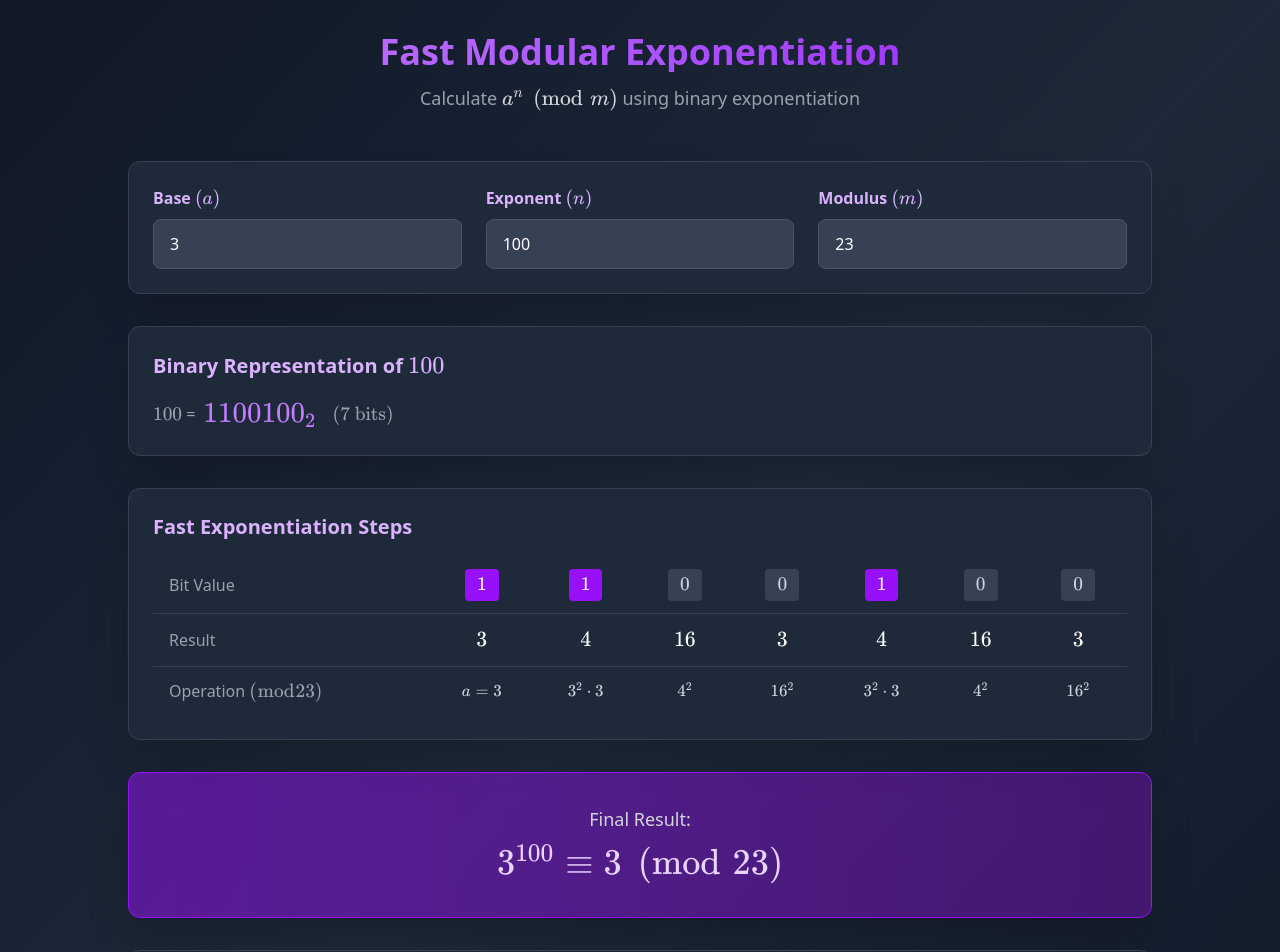
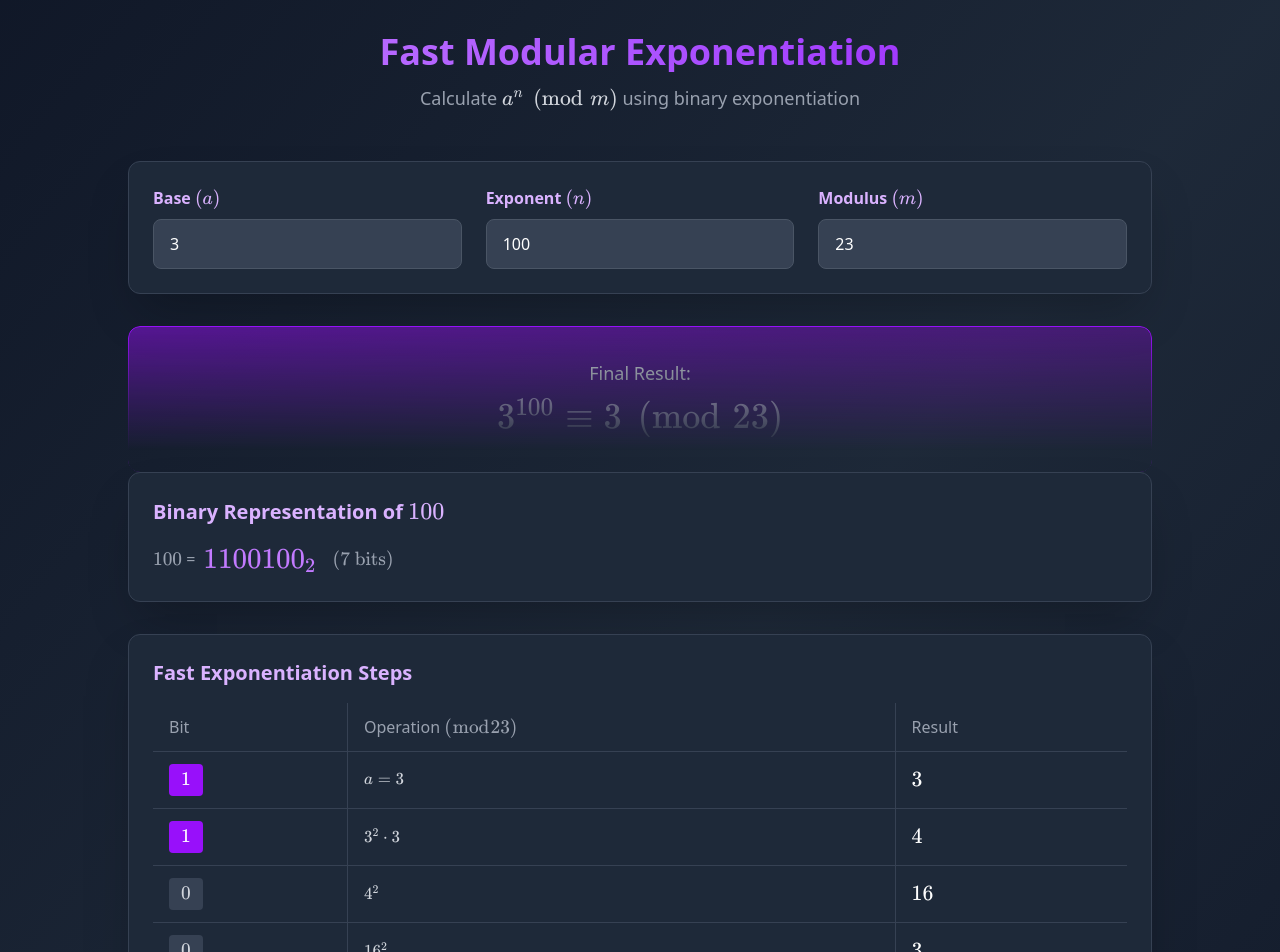
Before and after one commit to zamilbahri/fast-exponentiation, a React (Vite) app: page / in a window 1280 px wide. Shown: the top 952 px of the page. Built offline with nearby package versions, Linux system fonts and the light colour scheme.

Commit message:
vertical table UI changes

```diff
--- a/src/App.tsx
+++ b/src/App.tsx
@@ -200,6 +200,7 @@ const App: React.FC = () => {
 
         {calculationSteps && !error && (
           <>
+            <FinalResult a={a} n={n} m={m} result={calculationSteps.result} />
             <BinaryRepresentation
               n={n}
               binaryStr={calculationSteps.binaryStr}
@@ -211,8 +212,6 @@ const App: React.FC = () => {
               steps={calculationSteps.steps}
               m={m}
             />
-
-            <FinalResult a={a} n={n} m={m} result={calculationSteps.result} />
           </>
         )}
 
--- a/src/components/CalculationTable.tsx
+++ b/src/components/CalculationTable.tsx
@@ -43,20 +43,53 @@ const CalculationTable: React.FC<CalculationTableProps> = ({
   bits,
   steps,
   m,
-}: CalculationTableProps) => {
+}) => {
+  const rowCount = Math.min(bits.length, steps.length);
+
   return (
     <div className="bg-gray-800 rounded-xl p-6 shadow-2xl border border-gray-700 mb-8">
       <h2 className="text-xl font-semibold text-purple-300 mb-4">
         Fast Exponentiation Steps
       </h2>
 
-      <div className="overflow-x-auto">
-        <table className="w-full">
+      <div className="max-h-[50vh] overflow-auto">
+        <table className="w-full table-auto border-collapse">
+          <thead>
+            <tr className="border-b border-gray-700">
+              <th
+                scope="col"
+                className="sticky top-0 left-0 z-20 bg-gray-800 px-4 py-3 text-left text-gray-400 font-medium border-r border-gray-700"
+              >
+                Bit
+              </th>
+
+              <th
+                scope="col"
+                className="sticky top-0 z-10 bg-gray-800 px-4 py-3 text-left text-gray-400 font-medium border-r border-gray-700"
+              >
+                Operation <MathText>{`(\\bmod ${m})`}</MathText>
+              </th>
+
+              <th
+                scope="col"
+                className="sticky top-0 z-10 bg-gray-800 px-4 py-3 text-left text-gray-400 font-medium"
+              >
+                Result
+              </th>
+            </tr>
+          </thead>
+
           <tbody>
-            <tr className="border-b border-gray-700">
-              <td className="px-4 py-3 text-gray-400 font-medium">Bit Value</td>
-              {bits.map((bit, idx) => (
-                <td key={idx} className="px-4 py-3 text-center">
+            {Array.from({ length: rowCount }).map((_, idx) => {
+              const bit = bits[idx];
+              const step = steps[idx];
+
+              return (
+                <tr
+                  key={idx}
+                  className="border-b border-gray-700 last:border-b-0"
+                >
+                  <td className="sticky left-0 z-10 bg-gray-800 px-4 py-3 border-r border-gray-700">
                     <span
                       className={`inline-block px-3 py-1 rounded font-mono font-bold ${
                         bit === 1
@@ -67,32 +100,17 @@ const CalculationTable: React.FC<CalculationTableProps> = ({
                       <MathText>{String(bit)}</MathText>
                     </span>
                   </td>
-              ))}
-            </tr>
-            <tr className="border-b border-gray-700">
-              <td className="px-4 py-3 text-gray-400 font-medium">Result</td>
-              {steps.map((step, idx) => (
-                <td
-                  key={idx}
-                  className="px-4 py-3 text-center text-white font-mono text-lg"
-                >
+
+                  <td className="px-4 py-3 text-gray-300 text-sm  border-r border-gray-700">
+                    <MathText>{step.operation}</MathText>
+                  </td>
+
+                  <td className="px-4 py-3 text-white font-mono text-lg">
                     <MathText>{String(step.value)}</MathText>
                   </td>
-              ))}
                 </tr>
-            <tr>
-              <td className="px-4 py-3 text-gray-400 font-medium">
-                Operation <MathText>{`(\\bmod ${m})`}</MathText>
-              </td>
-              {steps.map((step, idx) => (
-                <td
-                  key={idx}
-                  className="px-4 py-3 text-center text-gray-300 text-sm"
-                >
-                  <MathText>{step.operation}</MathText>
-                </td>
-              ))}
-            </tr>
+              );
+            })}
           </tbody>
         </table>
       </div>
--- a/src/components/FinalResult.tsx
+++ b/src/components/FinalResult.tsx
@@ -39,7 +39,7 @@ const FinalResult: React.FC<FinalResultProps> = ({
   result,
 }: FinalResultProps) => {
   return (
-    <div className="bg-linear-to-r from-purple-600/50 to-purple-800/50 rounded-xl p-8 shadow-2xl border border-purple-600">
+    <div className="bg-linear-to-r from-purple-600/50 to-purple-800/50 rounded-xl p-8 shadow-2xl border border-purple-600 mask-b-to-85%">
       <div className="text-center">
         <p className="text-gray-300 text-lg mb-2">Final Result:</p>
         <div className="text-3xl font-bold text-purple-200">
--- a/src/utils/modularExponentiation.ts
+++ b/src/utils/modularExponentiation.ts
@@ -17,7 +17,7 @@
 
 import type { CalculationResult, ParsedInputs } from '../types';
 
-const EXPONENT_LIMIT = 2n ** 24n;
+const EXPONENT_LIMIT = 2n ** 1048n;
 
 /**
  * Checks whether a string consists of one or more ASCII decimal digits (`0`-`9`).
```
Lines whose indentation alone changed are shown as unchanged.
